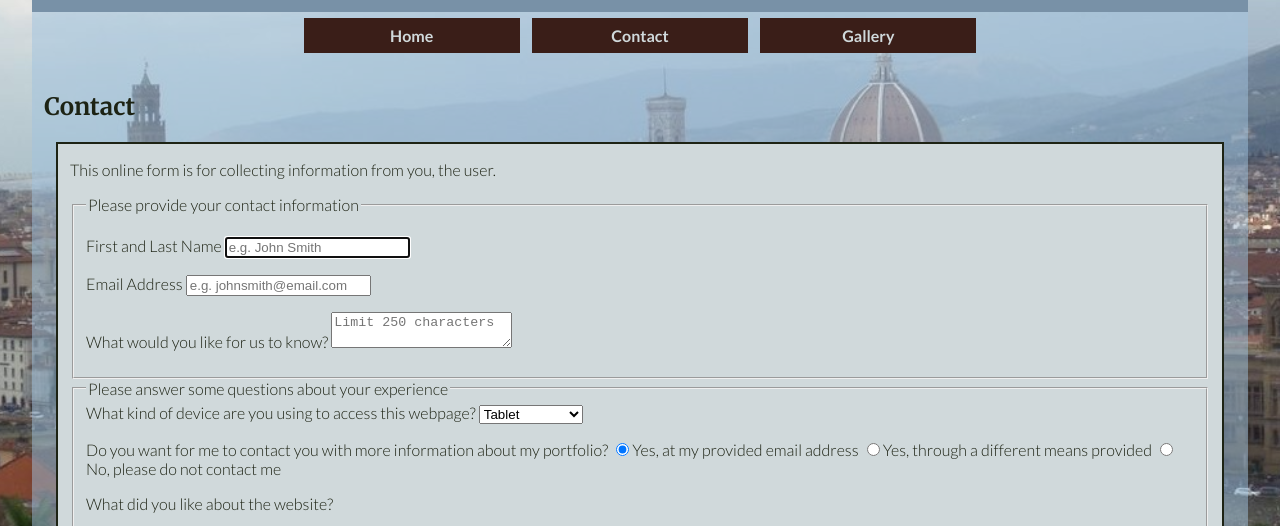
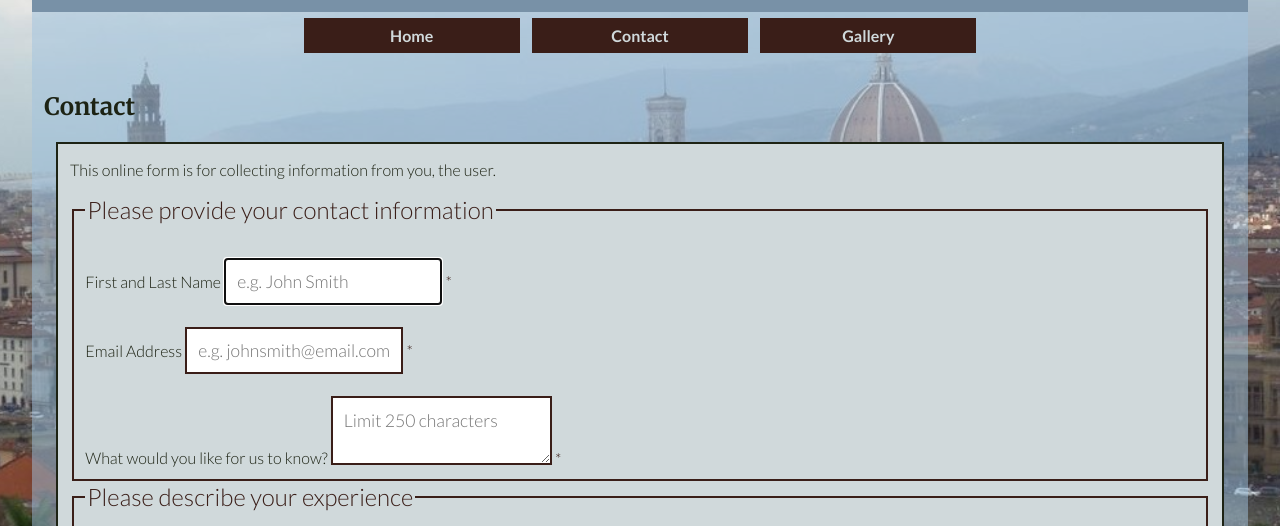
Before and after one commit to lollyroots127/a5-rootsl-app, a plain HTML site: page public/contact.html in a window 1280 px wide. Shown: the part 239-765 px from the top of the page. Drawn offline with Linux system fonts and the light colour scheme; a script that the page names is missing.

Commit message:
Add styling to form

```diff
--- a/public/contact.html
+++ b/public/contact.html
@@ -33,7 +33,7 @@
                 <form action="/response" method="POST">
                     <fieldset>
                         <legend>Please provide your contact information</legend>
-                        <p><label for="name" class="required">First and Last Name
+                        <label for="name" class="required">First and Last Name
                             <input type="text"
                             name="name"
                             id="name"
@@ -41,8 +41,8 @@
                             autofocus
                             placeholder="e.g. John Smith"
                             aria-required="true"/>
-                        </label></p>
-                        <p><label for="email" class="required">Email Address
+                        </label>
+                        <label for="email" class="required">Email Address
                             <input type="email"
                             name="email"
                             id="email"
@@ -50,8 +50,8 @@
                             placeholder="e.g. johnsmith@email.com"
                             aria-required="true"
                             />
-                        </label></p>
-                        <p><label for="message" class="required">What would you like for us to know?
+                        </label>
+                        <label for="message" class="required">What would you like for us to know?
                             <textarea
                             name="message"
                             id="message"
@@ -61,10 +61,10 @@
                             minlength="5"
                             aria-required="true"
                             ></textarea>
-                        </label></p>
+                        </label>
                     </fieldset>
                     <fieldset>
-                        <legend>Please answer some questions about your experience</legend>
+                        <legend>Please describe your experience</legend>
                         <label for="viewing">What kind of device are you using to access this webpage?
                             <select name="device" id="viewing">
                                 <option value="PC" >PC</option>
--- a/public/main.css
+++ b/public/main.css
@@ -222,9 +222,32 @@
 
   /*  ----- Form ----- */
   form {}
-  fieldset {}
-    legend {}
-  label {}
+  fieldset {
+    border: 2px solid var(--muddyBrown);
+    margin-top: 1px;
+    padding: 1%;
+  }
+    legend {
+      color: var(--muddyBrown);
+      font-size: 1.5em;
+    }
+  label {
+    display:block;
+    margin-top:2%;
+
+  }
+  input, button, textarea, select {
+    font-size:110%;
+    padding:1%;
+    font-family:inherit;
+  }
+  *:required {
+    border:2px solid var(--muddyBrown);
+  }
+  label.required:after {
+    content:" *";
+    color: var(--muddyBrown);
+}
   button {}
   input {}
   select {}
```
